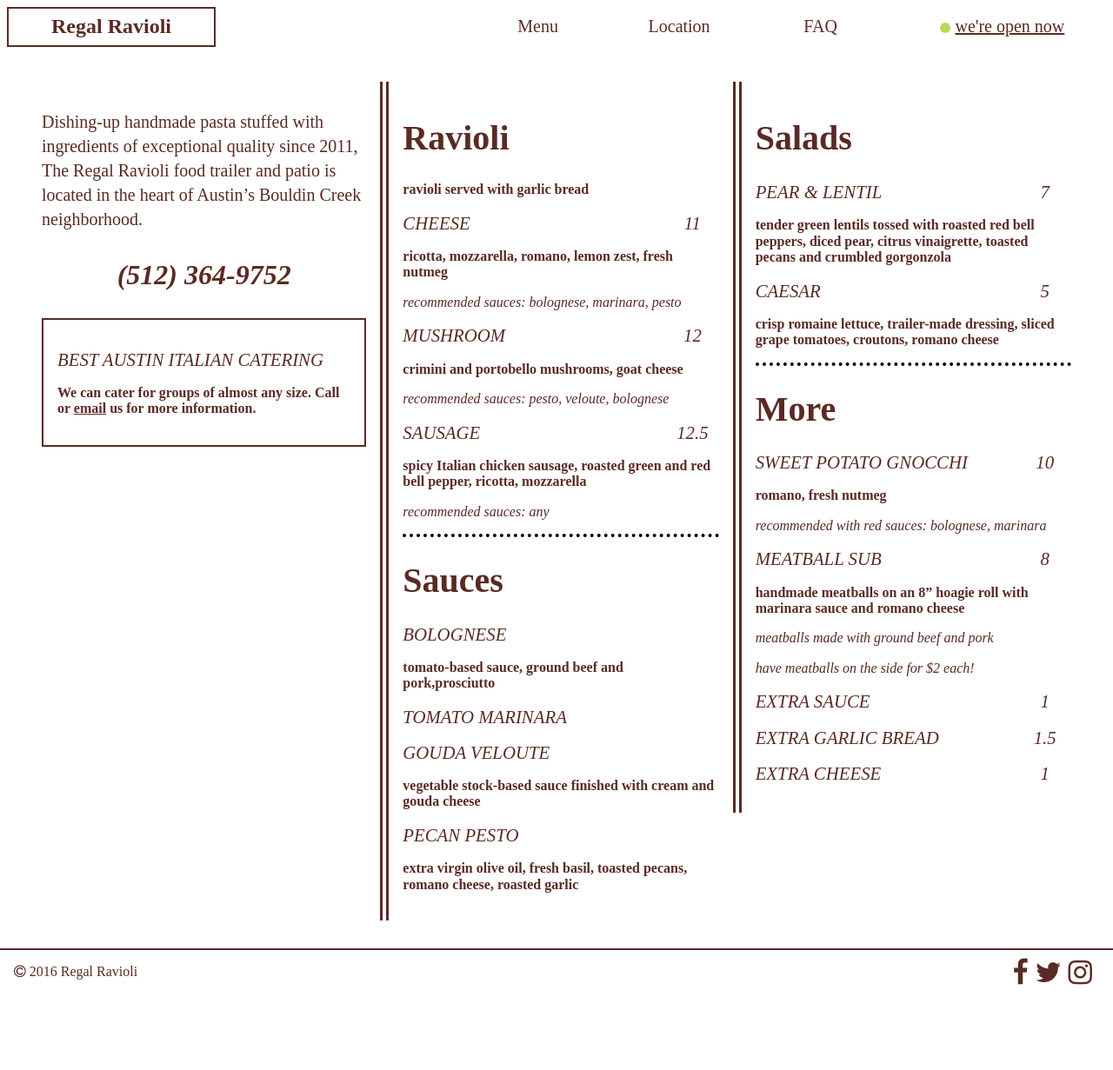
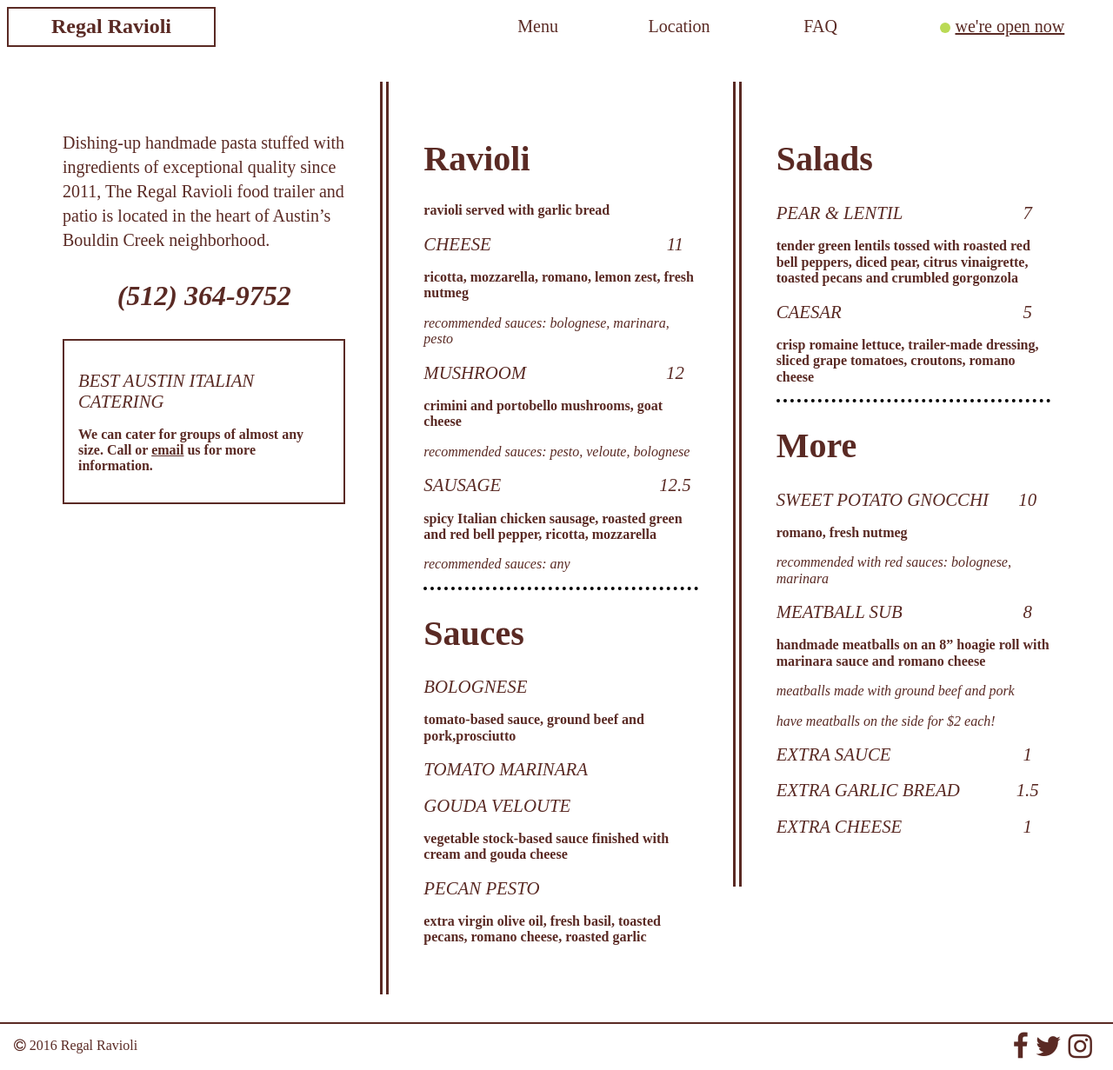
Before and after one commit to davidpowellme/assignments, a Jekyll site: the page built from restaurant-redesign/menu.html, in a window 1280 px wide. Shown: the whole page at 87% size. Built offline with Jekyll 4.4.1, drawn with Linux system fonts in a browser that asks for light colours; nearby versions of some CDN libraries; before the commit the page ends 1146 px from its top, so only the background shows below that.

Commit message:
padding on menu

```diff
--- a/restaurant-redesign/css/main.scss
+++ b/restaurant-redesign/css/main.scss
@@ -448,7 +448,7 @@
 
 
  	section {
- 		padding: 1rem;
+ 		padding: 2.5rem;
 
 		article:first-child {
 			border-bottom: 4px dotted black;
```
